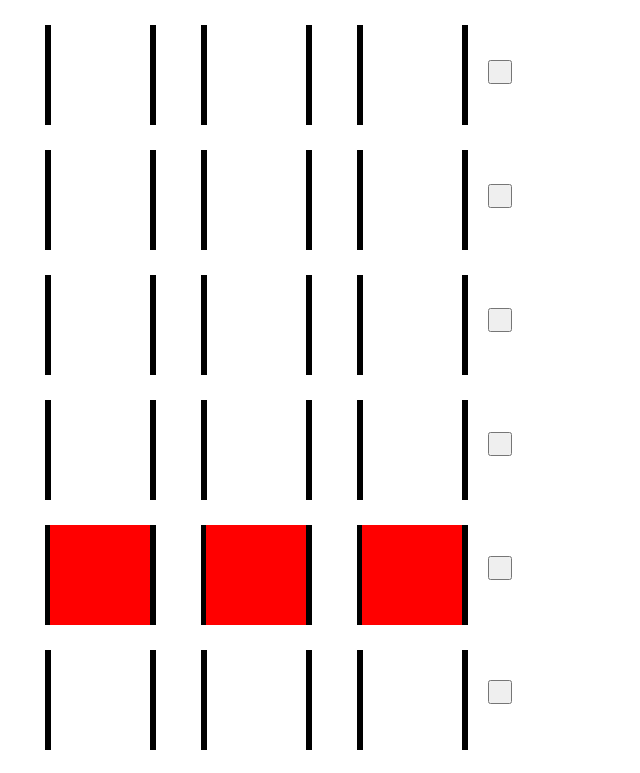
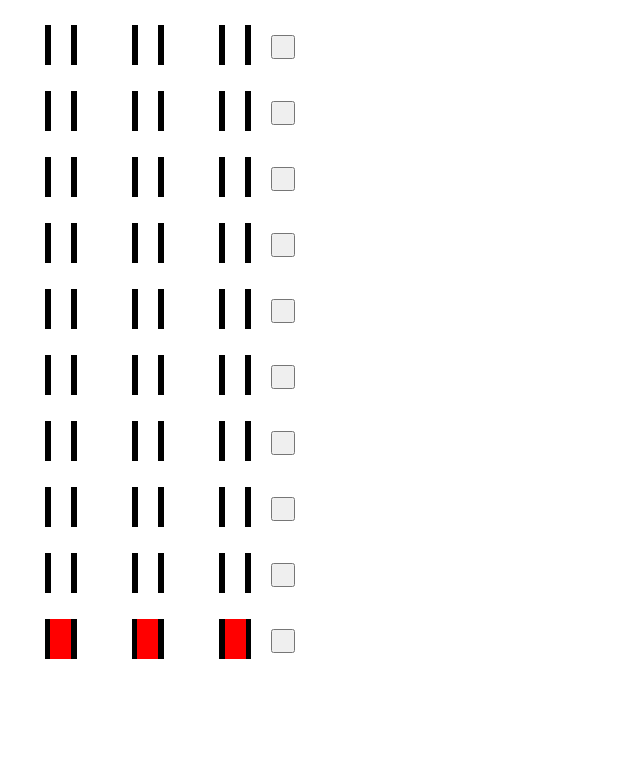
Before and after one commit to Zasetsky/elevator, a Vue app: page / in a window 1280 px wide. Shown: the top 773 px of the page, without its empty margins (0-640 px from the left). Built offline with nearby package versions, Linux system fonts and the light colour scheme.

Commit message:
10 floors building

```diff
--- a/src/components/Button.vue
+++ b/src/components/Button.vue
@@ -17,7 +17,7 @@ export default {
 <style>
     .floorButton {
         padding: 10px;
-        margin: 35px 0 65px 20px;
+        margin: 10px 0 32px 10px;
 
     }
 </style>
--- a/src/components/Elevator.vue
+++ b/src/components/Elevator.vue
@@ -35,7 +35,7 @@ export default {
           floorsCount: 30,
           buttonsCount: 10,
           elevatorsCount: 3,
-          height: 125,
+          height: 66,
           speed: 0,
           queueArr: [],
           floorsButton: [],
@@ -58,7 +58,7 @@ export default {
               id: i,
               tempId: 4,
               isActive: false,
-              position: 500,
+              position: 594,
               oldPosition: 500,
               isOpenDoors: false,
               isUp: false,
@@ -180,8 +180,8 @@ export default {
   }
   .elevator {
       position: absolute;
-      width: 100px;
-      height: 100px;
+      width: 21px;
+      height: 40px;
       margin-left: 50px;
       background-color: red;
       font-size: 25px;
@@ -196,10 +196,10 @@ export default {
     transition: all 1s !important;
   }
   .newElevator{
-    margin-left: 206px;
+    margin-left: 137px;
   }
   .newElevator2{
-    margin-left: 362px;
+    margin-left: 225px;
   }
 
 </style>
--- a/src/components/Floor.vue
+++ b/src/components/Floor.vue
@@ -13,9 +13,10 @@ export default {
         border-right: solid 6px;
         border-color: black;
         margin-bottom: 25px;
-        height: 100px;
-        width: 99px;
+        height: 40px;
+        width: 20px;
         margin-left: 45px;
+        margin-right: 10px;
     }
 
 </style>
```
